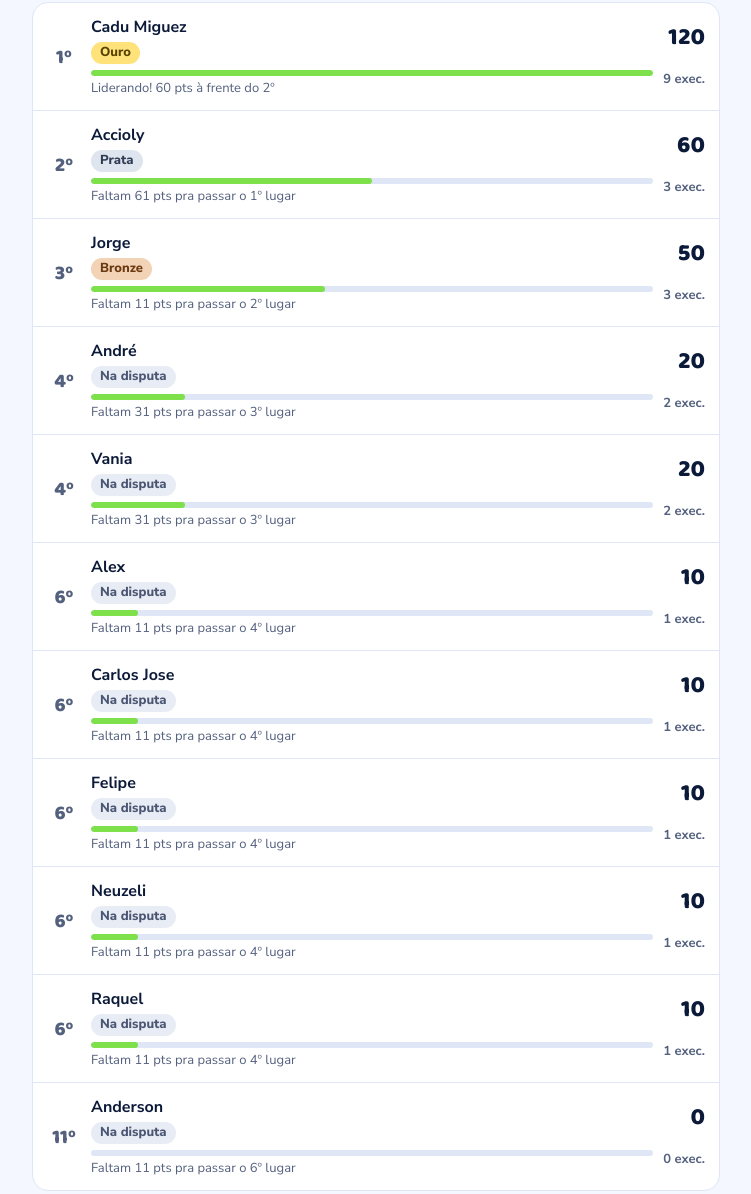
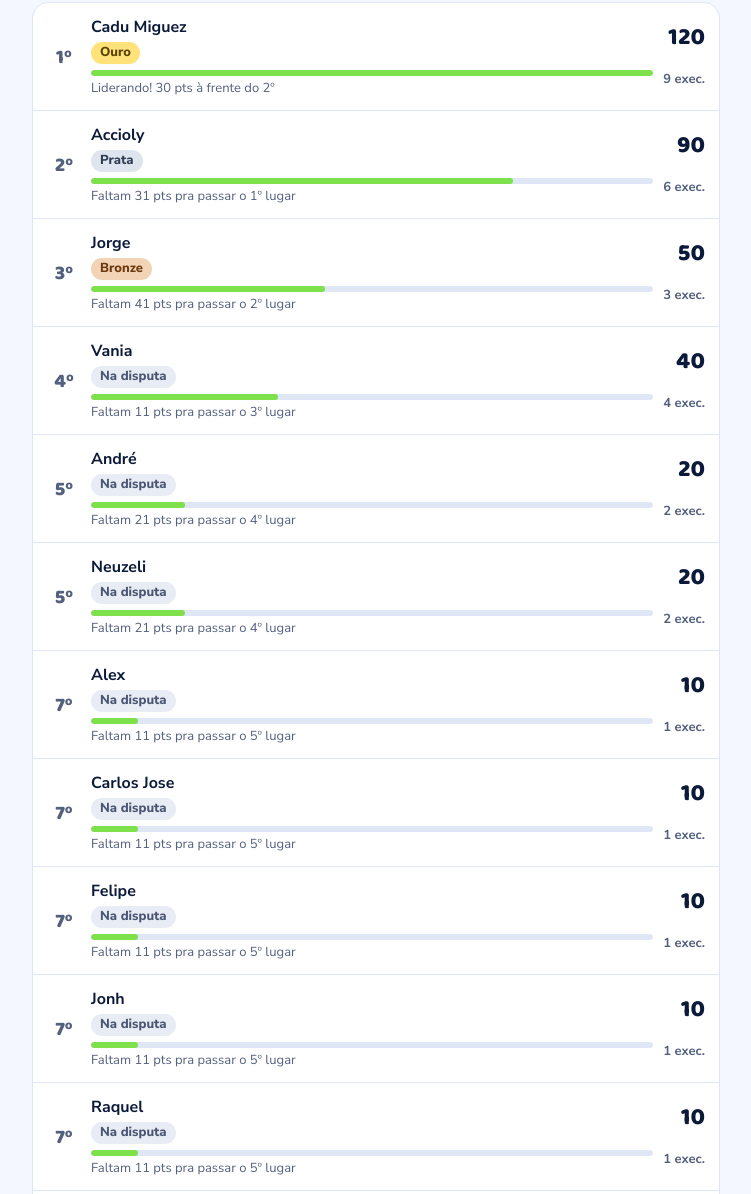
Before and after one commit to Agenciamult/catalogo-uau, a plain HTML site: page campanha/index.html in a window 1280 px wide. Shown: the part 709-1903 px from the top of the page, without its empty margins (264-1015 px from the left). Drawn offline with Linux system fonts and the light colour scheme.

Commit message:
Atualiza ranking 25/11 manha

```diff
--- a/campanha/index.html
+++ b/campanha/index.html
@@ -164,7 +164,14 @@ const EXEC = [
 ["25/11","JORGE","BARRA","DISPLAY",20,"Aprovada"],
 ["25/11","ALEX","TIJUCA","CROSS",10,"Aprovada"],
 ["25/11","JORGE","BARRA","CROSS",10,"Aprovada"],
-["25/11","FELIPE","TANQUE","CROSS",10,"Aprovada"]
+["25/11","FELIPE","TANQUE","CROSS",10,"Aprovada"],
+["25/11","NEUZELI","NOVA IGUAÇU","CROSS",10,"Aprovada"],
+["25/11","ACCIOLY","VILA ISABEL","CROSS",10,"Aprovada"],
+["25/11","ACCIOLY","VILA ISABEL","CROSS",10,"Aprovada"],
+["25/11","ACCIOLY","VILA ISABEL","CROSS",10,"Aprovada"],
+["25/11","JONH","SANTA CRUZ","CROSS",10,"Aprovada"],
+["25/11","VANIA","RIO DO A","CROSS",10,"Aprovada"],
+["25/11","VANIA","RIO DO A","CROSS",10,"Aprovada"]
 ];
 // Participantes ainda sem pontos (aparecem com 0)
 const OTHERS = ["ANDERSON","ANDRÉ","CARLOS JOSE","FELIPE","JORGE","NEUZELI","ALEX","VANIA"];
```
